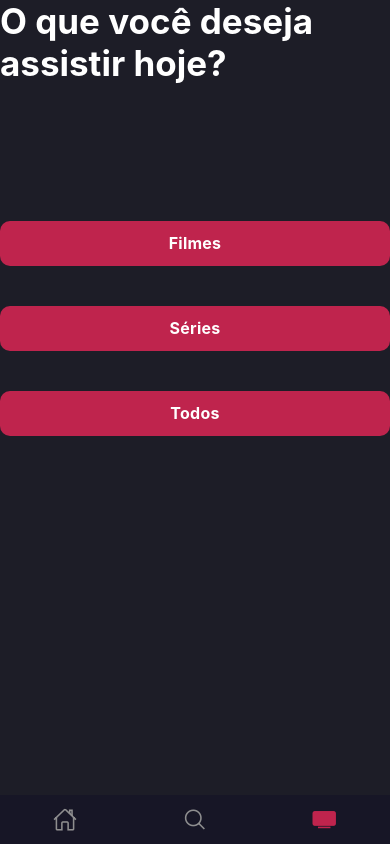
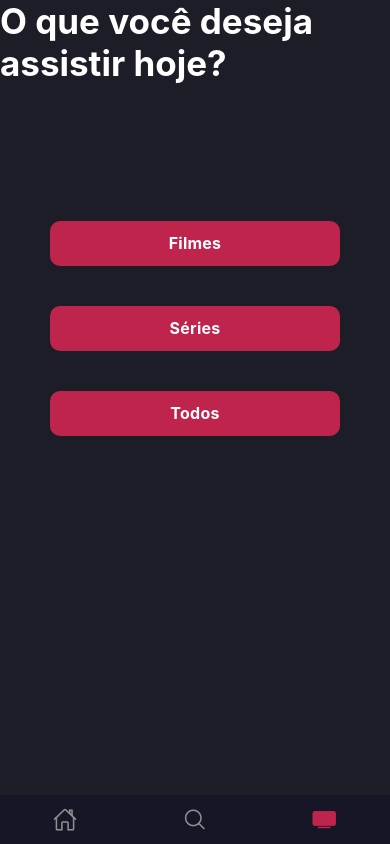
Before and after one commit to nicolasjosino/my-happy-place, a React Native app: screen /ContentPicker in a window 390 px wide. Built offline with nearby package versions, Linux system fonts and the light colour scheme; no server answers.

Commit message:
Ajustes de estilo

```diff
--- a/src/components/ContentCard/ContentCard.js
+++ b/src/components/ContentCard/ContentCard.js
@@ -13,7 +13,7 @@ export default function ContentCard(props) {
       <View style={styles.details}>
         <View style={styles.contentView}>
           <Text numberOfLines={1} style={styles.title}>{props.name}</Text>
-          <Text style={styles.releaseYear}>{props.releaseDate}</Text>
+          <Text style={styles.releaseYear}>{props.releaseDate.substring(0, 4)}</Text>
         </View>
         <Favorite
           isFavorite={props.isFavorite}
--- a/src/components/ContentPicker/styles.js
+++ b/src/components/ContentPicker/styles.js
@@ -13,6 +13,7 @@ export const styles = StyleSheet.create({
   },
   buttonGroup: {
     marginTop: '30%',
+    paddingHorizontal: 50
     // alignSelf: 'center'
   },
   button: {
```
